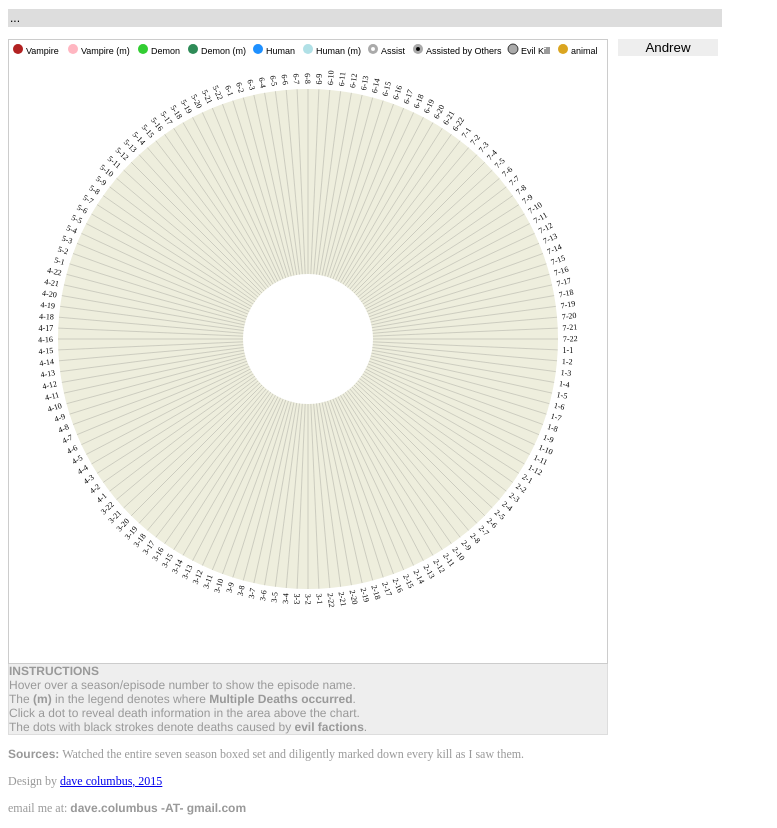
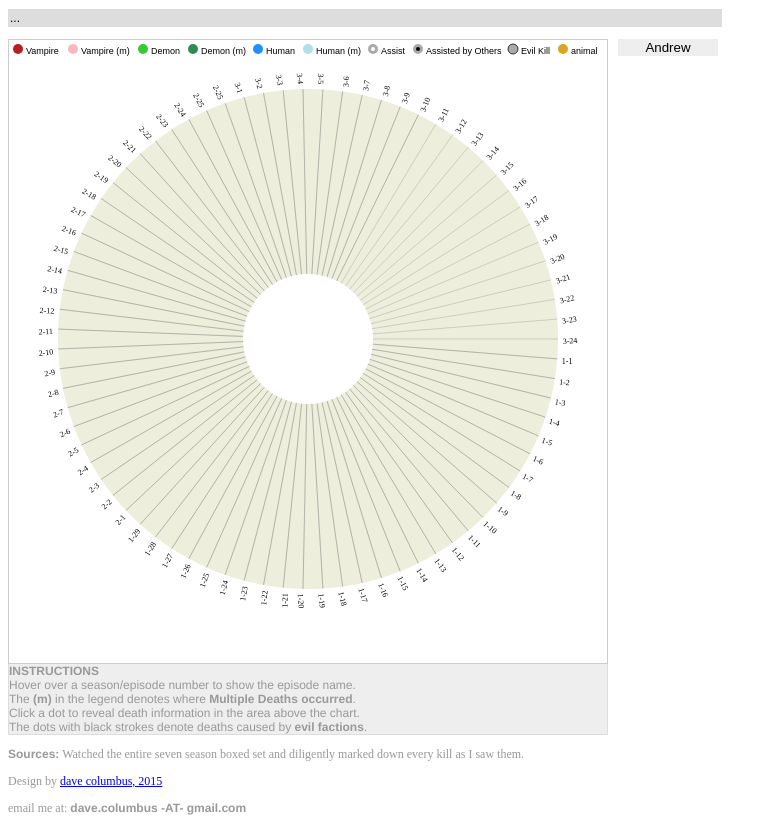
Before and after one commit to pearvert/starTrek, a website: page starTrekTOS.html in a window 1280 px wide. Shown: the part 56-884 px from the top of the page, without its empty margins (0-777 px from the left). Drawn offline with nearby package versions, Linux system fonts and the light colour scheme.

Commit message:
change to 79 spokes and put in star trek titles

```diff
--- a/starTrekTOS.html
+++ b/starTrekTOS.html
@@ -168,150 +168,88 @@ div#chart {
 <script type="text/javascript">
 
 var starTrekTitleList = [
-  { "s":1, "e":1, "title":"Welcome to the Hellmouth" },
-  { "s":1, "e":2, "title":"The Harvest" },
-  { "s":1, "e":3, "title":"The Witch" },
-  { "s":1, "e":4, "title": "Teacher's Pet" },
-  { "s":1, "e":5, "title":"Never Kill a Boy on the First Date" },
-  { "s":1, "e":6, "title":"The Pack" },
-  { "s":1, "e":7, "title":"Angel" },
-  { "s":1, "e":8, "title":"I Robot, You Jane" },
-  { "s":1, "e":9, "title":"The Puppet Show" },
-  { "s":1, "e":10, "title":"Nightmares" },
-  { "s":1, "e":11, "title":"Out of Mind, Out of Sight" },
-  { "s":1, "e":12, "title":"Prophecy Girl" },
-  { "s":2, "e":1, "title":"When She Was Bad" },
-  { "s":2, "e":2, "title":"Some Assembly Required" },
-  { "s":2, "e":3, "title":"School Hard" },
-  { "s":2, "e":4, "title":"Inca Mummy Girl" },
-  { "s":2, "e":5, "title":"Reptile Boy" },
-  { "s":2, "e":6, "title":"Halloween" },
-  { "s":2, "e":7, "title":"Lie To Me" },
-  { "s":2, "e":8, "title":"The Dark Age" },
-  { "s":2, "e":9, "title": "What's My Line? Part I" },
-  { "s":2, "e":10, "title":"What's My Line? Part II" },
-  { "s":2, "e":11, "title":"Ted" },
-  { "s":2, "e":12, "title":"Bad Eggs" },
-  { "s":2, "e":13, "title":"Surprise" },
-  { "s":2, "e":14, "title":"Innocence" },
-  { "s":2, "e":15, "title":"Phases" },
-  { "s":2, "e":16, "title":"Bewitched, Bothered and Bewildered" },
-  { "s":2, "e":17, "title":"Passion" },
-  { "s":2, "e":18, "title":"Killed by Death" },
-  { "s":2, "e":19, "title":"I Only Have Eyes for You" },
-  { "s":2, "e":20, "title":"Go Fish" },
-  { "s":2, "e":21, "title":"Becoming, Part I" },
-  { "s":2, "e":22, "title":"Becoming, Part II" },
-  { "s":3, "e":1, "title":"Anne" },
-  { "s":3, "e":2, "title":"Dead Man's Party" },
-  { "s":3, "e":3, "title":"Faith, Hope, and Trick" },
-  { "s":3, "e":4, "title":"Beauty and the Beasts" },
-  { "s":3, "e":5, "title":"Homecoming" },
-  { "s":3, "e":6, "title":"Band Candy" },
-  { "s":3, "e":7, "title":"Revelations" },
-  { "s":3, "e":8, "title":"Lovers Walk" },
-  { "s":3, "e":9, "title":"The Wish" },
-  { "s":3, "e":10, "title":"Amends" },
-  { "s":3, "e":11, "title":"Gingerbread" },
-  { "s":3, "e":12, "title":"Helpless" },
-  { "s":3, "e":13, "title":"The Zeppo" },
-  { "s":3, "e":14, "title":"Bad Girls" },
-  { "s":3, "e":15, "title":"Consequences" },
-  { "s":3, "e":16, "title":"Doppelgangland" },
-  { "s":3, "e":17, "title":"Enemies" },
-  { "s":3, "e":18, "title":"Earshot" },
-  { "s":3, "e":19, "title":"Choices" },
-  { "s":3, "e":20, "title":"The Prom" },
-  { "s":3, "e":21, "title":"Graduation Day I" },
-  { "s":3, "e":22, "title":"Graduation Day II" },
-  { "s":4, "e":1, "title":"The Freshman" },
-  { "s":4, "e":2, "title":"Living Conditions" },
-  { "s":4, "e":3, "title":"The Harsh Light of Day" },
-  { "s":4, "e":4, "title":"Fear, Itself" },
-  { "s":4, "e":5, "title":"Beer Bad" },
-  { "s":4, "e":6, "title":"Wild at Heart" },
-  { "s":4, "e":7, "title":"The Initiative" },
-  { "s":4, "e":8, "title":"Pangs" },
-  { "s":4, "e":9, "title":"Something Blue" },
-  { "s":4, "e":10, "title":"Hush" },
-  { "s":4, "e":11, "title":"Doomed" },
-  { "s":4, "e":12, "title":"A New Man" },
-  { "s":4, "e":13, "title":"The I In Team" },
-  { "s":4, "e":14, "title":"Goodbye Iowa" },
-  { "s":4, "e":15, "title":"This Year's Girl" },
-  { "s":4, "e":16, "title":"Who Are You?" },
-  { "s":4, "e":17, "title":"Superstar" },
-  { "s":4, "e":18, "title":"Where the Wild Things Are" },
-  { "s":4, "e":19, "title":"New Moon Rising" },
-  { "s":4, "e":20, "title":"The Yoko Factor" },
-  { "s":4, "e":21, "title":"Primeval" },
-  { "s":4, "e":22, "title":"Restless" },
-  { "s":5, "e":1, "title":"Buffy vs. Dracula" },
-  { "s":5, "e":2, "title":"Real Me" },
-  { "s":5, "e":3, "title":"The Replacement" },
-  { "s":5, "e":4, "title":"Out of my Mind" },
-  { "s":5, "e":5, "title":"No Place Like Home" },
-  { "s":5, "e":6, "title":"Family" },
-  { "s":5, "e":7, "title":"Fool For Love" },
-  { "s":5, "e":8, "title":"Shadow" },
-  { "s":5, "e":9, "title":"Listening to Fear" },
-  { "s":5, "e":10, "title":"Into the Woods" },
-  { "s":5, "e":11, "title":"Triangle" },
-  { "s":5, "e":12, "title":"Checkpoint" },
-  { "s":5, "e":13, "title":"Blood Ties" },
-  { "s":5, "e":14, "title":"Crush" },
-  { "s":5, "e":15, "title":"I Was Made To Love You" },
-  { "s":5, "e":16, "title":"The Body" },
-  { "s":5, "e":17, "title":"Forever" },
-  { "s":5, "e":18, "title":"Intervention" },
-  { "s":5, "e":19, "title":"Tought Love" },
-  { "s":5, "e":20, "title":"Spiral" },
-  { "s":5, "e":21, "title":"The Weight of the World" },
-  { "s":5, "e":22, "title":"The Gift" },
-  { "s":6, "e":1, "title":"Bargaining, Part I" },
-  { "s":6, "e":2, "title":"Bargaining, Part II" },
-  { "s":6, "e":3, "title":"After Life" },
-  { "s":6, "e":4, "title":"Flooded" },
-  { "s":6, "e":5, "title":"Life Serial" },
-  { "s":6, "e":6, "title":"All The Way" },
-  { "s":6, "e":7, "title":"Once More With Feeling" },
-  { "s":6, "e":8, "title":"Tabula Rasa" },
-  { "s":6, "e":9, "title":"Smashed" },
-  { "s":6, "e":10, "title":"Wrecked" },
-  { "s":6, "e":11, "title":"Gone" },
-  { "s":6, "e":12, "title":"Doublemeat Palace" },
-  { "s":6, "e":13, "title":"Dead Things" },
-  { "s":6, "e":14, "title":"Older and Far Away" },
-  { "s":6, "e":15, "title":"As You Were" },
-  { "s":6, "e":16, "title":"Hell's Bells" },
-  { "s":6, "e":17, "title":"Normal Again" },
-  { "s":6, "e":18, "title":"Entropy" },
-  { "s":6, "e":19, "title":"Seeing Red" },
-  { "s":6, "e":20, "title":"Villains" },
-  { "s":6, "e":21, "title":"Two To Go" },
-  { "s":6, "e":22, "title":"Grave" },
-  { "s":7, "e":1, "title":"Lessons" },
-  { "s":7, "e":2, "title":"Beneath You" },
-  { "s":7, "e":3, "title":"Same Time, Same Place" },
-  { "s":7, "e":4, "title":"Help" },
-  { "s":7, "e":5, "title":"Selfless" },
-  { "s":7, "e":6, "title":"Him" },
-  { "s":7, "e":7, "title":"Conversations With Dead People" },
-  { "s":7, "e":8, "title":"Sleeper" },
-  { "s":7, "e":9, "title":"Never Leave Me" },
-  { "s":7, "e":10, "title":"Bring On The Night" },
-  { "s":7, "e":11, "title":"Showtime" },
-  { "s":7, "e":12, "title":"Potential" },
-  { "s":7, "e":13, "title":"The Killer In Me" },
-  { "s":7, "e":14, "title":"First Date" },
-  { "s":7, "e":15, "title":"Get It Done" },
-  { "s":7, "e":16, "title":"Storyteller" },
-  { "s":7, "e":17, "title":"Lies My Parents Told Me" },
-  { "s":7, "e":18, "title":"Dirty Girls" },
-  { "s":7, "e":19, "title":"Empty Places" },
-  { "s":7, "e":20, "title":"Touched" },
-  { "s":7, "e":21, "title":"End of Days" },
-  { "s":7, "e":22, "title":"Chosen" }
+  { "s":1, "e":1, "title":"The Man Trap" },
+  { "s":1, "e":2, "title":"Charlie X" },
+  { "s":1, "e":3, "title":"Where No Man Has Gone Before" },
+  { "s":1, "e":4, "title":"The Naked Time" },
+  { "s":1, "e":5, "title":"The Enemy Within" },
+  { "s":1, "e":6, "title":"Mudd's Women" },
+  { "s":1, "e":7, "title":"What Are Little Girls Made Of?" },
+  { "s":1, "e":8, "title":"Miri" },
+  { "s":1, "e":9, "title":"Dagger Of The Mind" },
+  { "s":1, "e":10, "title":"The Corbomite Maneuver" },
+  { "s":1, "e":11, "title":"The Menagerie, Part 1" },
+  { "s":1, "e":12, "title":"The Menagerie, Part 2" },
+  { "s":1, "e":13, "title":"The Conscience Of The King" },
+  { "s":1, "e":14, "title":"Balance Of Terror" },
+  { "s":1, "e":15, "title":"Shore Leave" },
+  { "s":1, "e":16, "title":"The Galileo Seven" },
+  { "s":1, "e":17, "title":"The Squire Of Gothos" },
+  { "s":1, "e":18, "title":"Arena" },
+  { "s":1, "e":19, "title":"Tomorrow Is Yesterday" },
+  { "s":1, "e":20, "title":"Court Martial" },
+  { "s":1, "e":21, "title": "The Return Of The Archons" },
+  { "s":1, "e":22, "title":"Space Seed" },
+  { "s":1, "e":23, "title":"A Taste Of Armageddon" },
+  { "s":1, "e":24, "title":"The Side Of Paradise" },
+  { "s":1, "e":25, "title":"The Devil In The Dark" },
+  { "s":1, "e":26, "title":"Errand Of Mercy" },
+  { "s":1, "e":27, "title":"The Alternative Factor" },
+  { "s":1, "e":28, "title":"The City On The Edge Of Forever" },
+  { "s":1, "e":29, "title":"Operation: Annilate!" },
+
+  { "s":2, "e":1, "title":"Amok Time" },
+  { "s":2, "e":2, "title":"Who Mourns For Adonais?" },
+  { "s":2, "e":3, "title":"The Changeling" },
+  { "s":2, "e":4, "title":"Mirror, Mirror" },
+  { "s":2, "e":5, "title":"The Apple" },
+  { "s":2, "e":6, "title":"The Doomsday Machine" },
+  { "s":2, "e":7, "title":"Catspaw" },
+  { "s":2, "e":8, "title":"I, Mudd" },
+  { "s":2, "e":9, "title":"Metamorphosis" },
+  { "s":2, "e":10, "title":"Journey To Babel" },
+  { "s":2, "e":11, "title":"Friday's Child" },
+  { "s":2, "e":12, "title":"The Deadly Years" },
+  { "s":2, "e":13, "title":"Obsession" },
+  { "s":2, "e":14, "title":"Wolf In The Fold" },
+  { "s":2, "e":15, "title":"The Trouble With Tribbles" },
+  { "s":2, "e":16, "title":"The Gamesters of Triskelion" },
+  { "s":2, "e":17, "title":"A Piece Of The Action" },
+  { "s":2, "e":18, "title":"The Immunity Syndrome" },
+  { "s":2, "e":19, "title":"A Private Little War" },
+  { "s":2, "e":20, "title":"Return To Tomorrow" },
+  { "s":2, "e":21, "title":"Patterns Of Force" },
+  { "s":2, "e":22, "title":"By Any Other Name" },
+  { "s":2, "e":23, "title":"The Omega Glory" },
+  { "s":2, "e":24, "title":"The Ultimate Computer" },
+  { "s":2, "e":25, "title":"Bread And Circuses" },
+  { "s":2, "e":25, "title":"Assignment: Earth" },
+
+  { "s":3, "e":1, "title":"Spock's Brain" },
+  { "s":3, "e":2, "title":"The Enterprise Incident" },
+  { "s":3, "e":3, "title":"The Paradise Syndrome" },
+  { "s":3, "e":4, "title":"And The Children Shall Lead" },
+  { "s":3, "e":5, "title":"Is There In Trugh No Beauty?" },
+  { "s":3, "e":6, "title":"Spectre Of The Gun" },
+  { "s":3, "e":7, "title":"Day Of The Dove" },
+  { "s":3, "e":8, "title":"For the World Is Hollow and I Have Touched the Sky" },
+  { "s":3, "e":9, "title":"The Tholian Web" },
+  { "s":3, "e":10, "title":"Plato's Stepchildren" },
+  { "s":3, "e":11, "title":"Wink of an Eye" },
+  { "s":3, "e":12, "title":"The Empath" },
+  { "s":3, "e":13, "title":"Elaan of Troyius" },
+  { "s":3, "e":14, "title":"Whom Gods Destroy" },
+  { "s":3, "e":15, "title":"Let That Be Your Last Battlefield" },
+  { "s":3, "e":16, "title":"The Mark of Gideon" },
+  { "s":3, "e":17, "title":"That Which Survives" },
+  { "s":3, "e":18, "title":"The Lights of Zetar" },
+  { "s":3, "e":19, "title":"Requiem for Methuselah" },
+  { "s":3, "e":20, "title":"The Way to Eden" },
+  { "s":3, "e":21, "title":"The Cloud Minders" },
+  { "s":3, "e":22, "title":"The Savage Curtain" },
+  { "s":3, "e":23, "title":"All Our Yesterdays" },
+  { "s":3, "e":24, "title":"Turnabout Intruder" },
+
 ];
 
 //colors for dots
@@ -421,10 +359,10 @@ var delayVarLong = 50;
 var intValue = 0;
 
 // Data for group2—dots
-var numberOfSpokes = 144;
-var halfOfSpokes = 144/2;
-var quarterOfSpokes = 144/4;
-var threeQuartersOfSpokes = (144/4) * 3;
+var numberOfSpokes = 79;
+var halfOfSpokes = numberOfSpokes/2;
+var quarterOfSpokes = numberOfSpokes/4;
+var threeQuartersOfSpokes = (numberOfSpokes/4) * 3;
 var ring = 240;
 var ringOuter = 250
 
```
